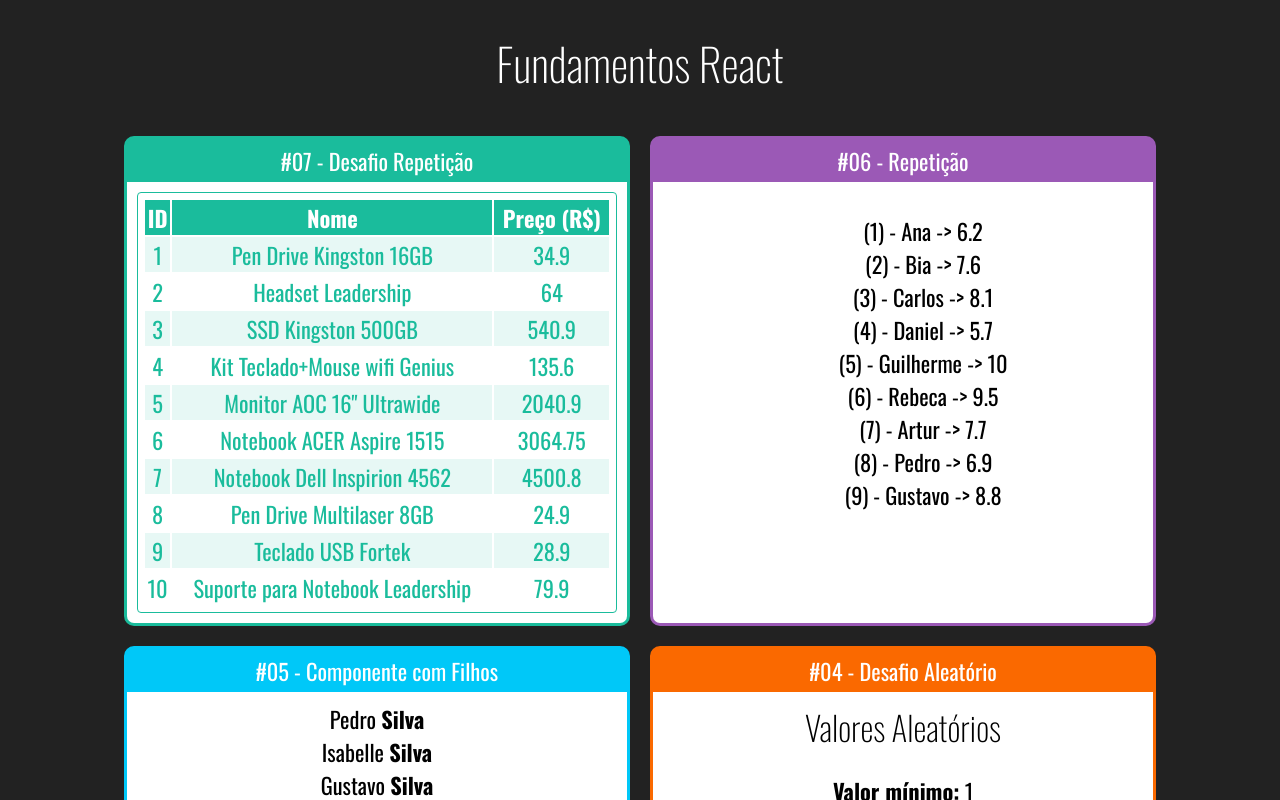
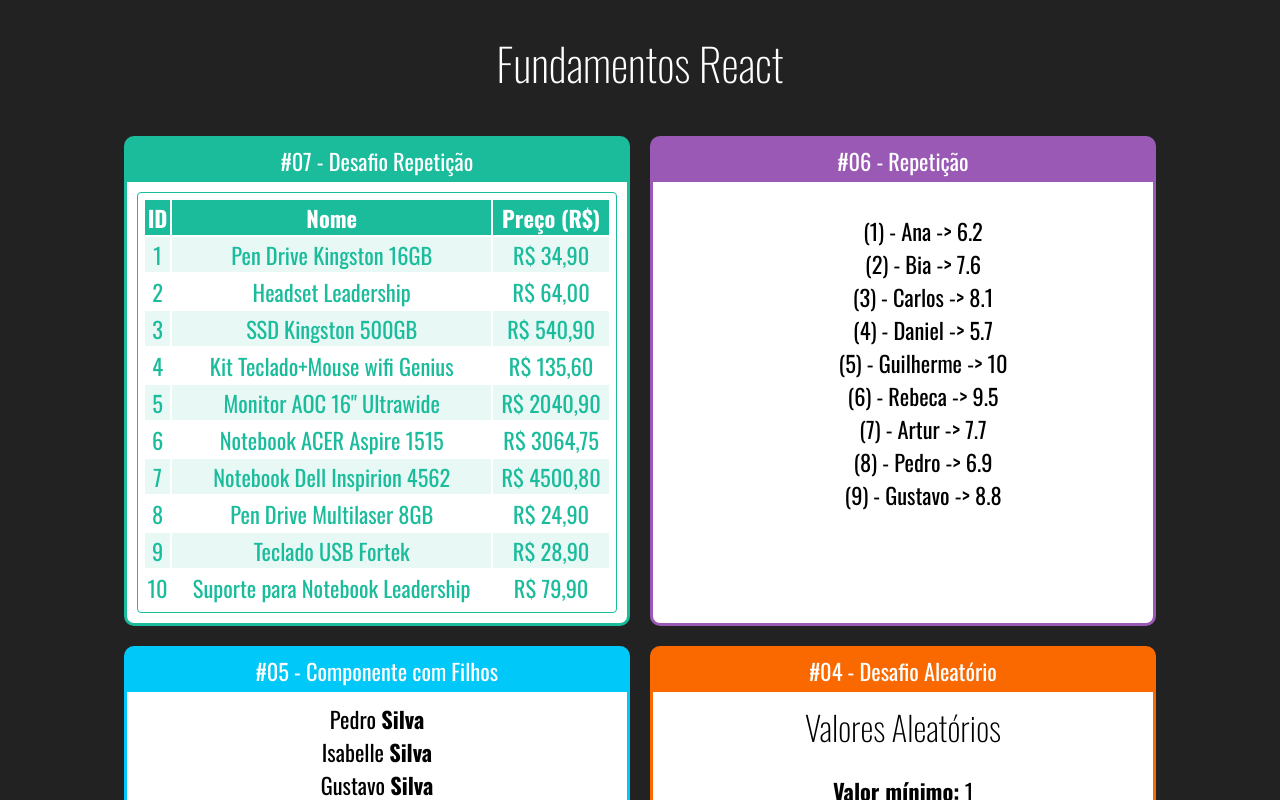
Before and after one commit to felipesntsassis/fundamentos-react, a React (Create React App) app: page / in a window 1280 px wide. Shown: the top 800 px of the page. Built offline with nearby package versions, Linux system fonts and the light colour scheme.

Commit message:
Finalização do desafio.

```diff
--- a/src/components/repeticao/TabelaProdutos.jsx
+++ b/src/components/repeticao/TabelaProdutos.jsx
@@ -1,7 +1,7 @@
 import React from 'react';
 
 import produtos from '../../data/produtos';
-import './Repeticao.css';
+import './TabelaProdutos.css';
 
 export default props => {
     function getRows() {
@@ -10,7 +10,7 @@ export default props => {
                 <tr key={produto.id}>
                     <td>{produto.id}</td>
                     <td>{produto.nome}</td>
-                    <td>{produto.preco}</td>
+                    <td>R$ {produto.preco.toFixed(2).replace('.', ',')}</td>
                 </tr>
             );
         });
@@ -18,7 +18,7 @@ export default props => {
 
     return (
         <div>
-            <table>
+            <table className="TabelaDeProdutos">
                 <thead>
                     <tr>
                         <th>ID</th>
```
Also changed, not shown: src/components/repeticao/TabelaProdutos.css (renamed from src/components/repeticao/Repeticao.css).
